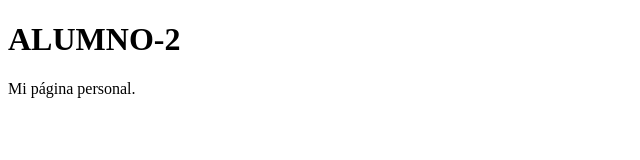
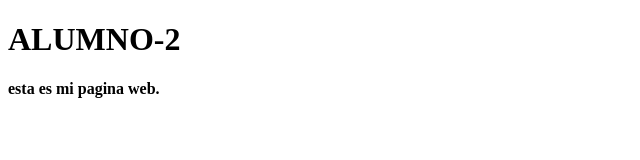
Before and after one commit to landerbarru/docker, a plain HTML site: page examen-docker-b/compartida/index.html in a window 1280 px wide. Shown: the full height of the page, 0-640 px from the left. Drawn offline with Linux system fonts and the light colour scheme.

Commit message:
Examen bloque B

```diff
--- a/examen-docker-b/compartida/index.html
+++ b/examen-docker-b/compartida/index.html
@@ -8,7 +8,7 @@
 <body>
   <main>
     <h1>ALUMNO-2</h1>
-    <p>Mi página personal.</p>
+    <p> <b>esta es mi pagina web.</p></b>
   </main>
 </body>
 </html>
```
